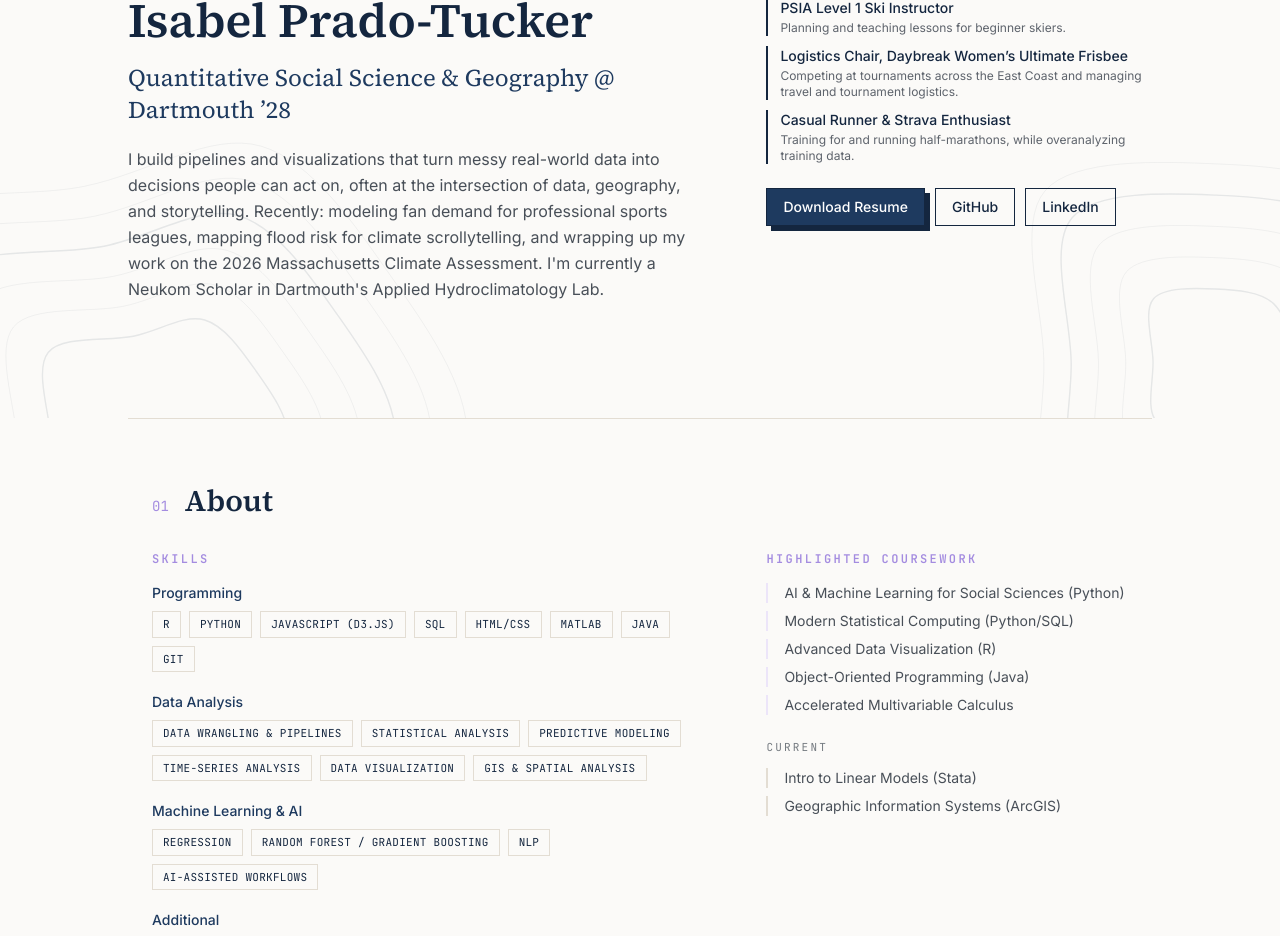
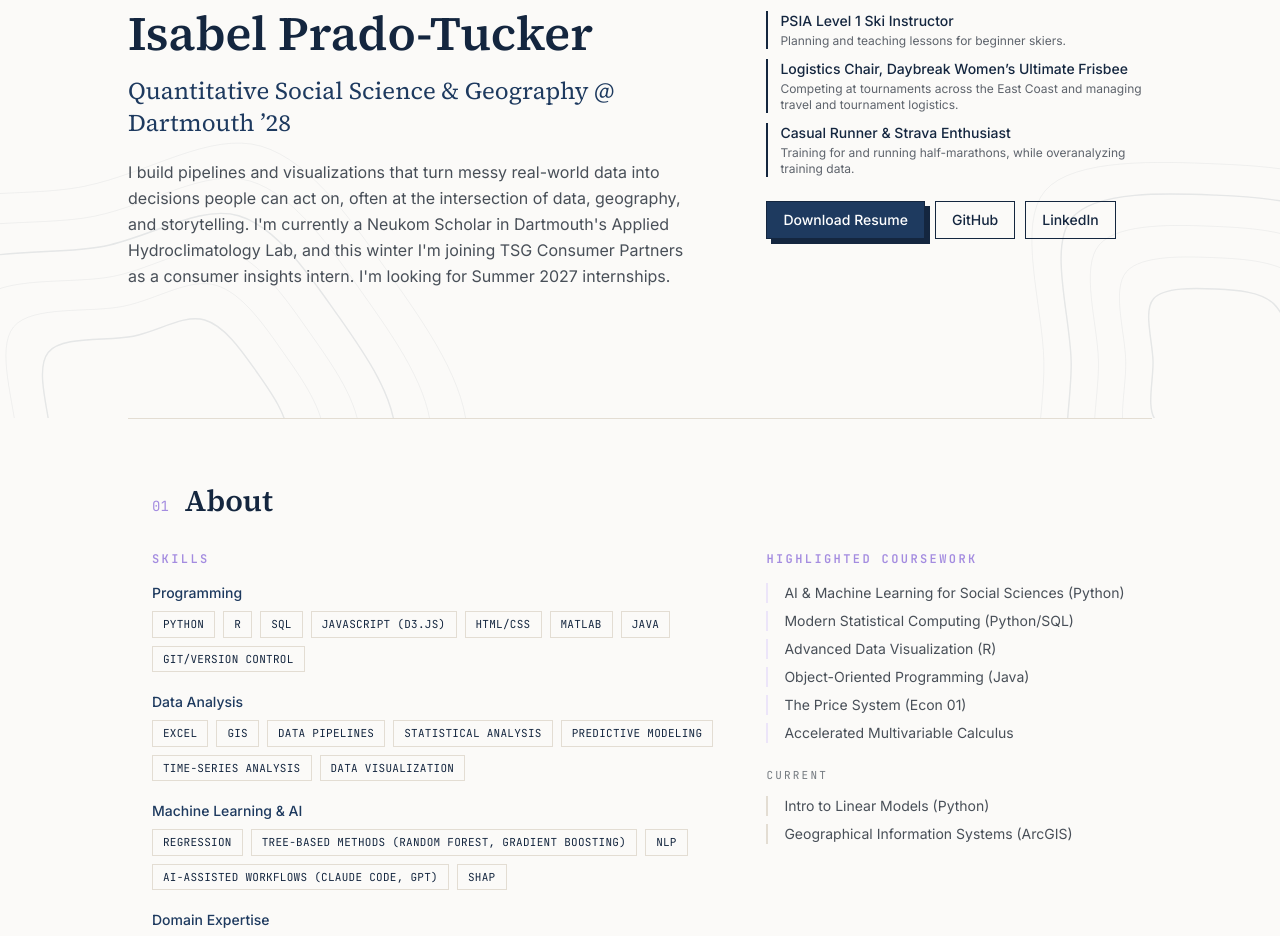
Before and after one commit to isabelpt/portfolio, a React (Vite) app: page / in a window 1280 px wide. Shown: the part 381-1317 px from the top of the page. Built offline with nearby package versions, Linux system fonts and the light colour scheme.

Commit message:
added recent updates

```diff
--- a/src/content/coursework.ts
+++ b/src/content/coursework.ts
@@ -4,7 +4,8 @@ export const coursework = {
     'Modern Statistical Computing (Python/SQL)',
     'Advanced Data Visualization (R)',
     'Object-Oriented Programming (Java)',
+    'The Price System (Econ 01)',
     'Accelerated Multivariable Calculus',
   ],
-  current: ['Intro to Linear Models (Stata)', 'Geographic Information Systems (ArcGIS)'],
+  current: ['Intro to Linear Models (Python)', 'Geographical Information Systems (ArcGIS)'],
 }
--- a/src/content/experience.ts
+++ b/src/content/experience.ts
@@ -1,14 +1,23 @@
 import type { ExperienceItem } from '../types'
 
 export const experience: ExperienceItem[] = [
+  {
+    org: 'TSG Consumer Partners',
+    role: 'Incoming Winter Consumer Insights Intern',
+    location: 'New York, NY',
+    dates: '01/27 – 03/27',
+    bullets: [
+      "Will support TSG's in-house insights team on consumer research for deal diligence and portfolio company strategy, including brand health tracking, survey and alternative data analysis, and AI-enabled reporting tools.",
+    ],
+  },
   {
     org: 'Applied Hydroclimatology Lab, Dartmouth College',
     role: 'Research Assistant, Neukom Scholar',
     location: 'Hanover, NH',
     dates: '01/25 – Present',
     bullets: [
-      'Build and maintain data pipelines in R to ingest, clean, and validate large, sophisticated datasets, applying statistical analysis and predictive modeling to identify significant trends across noisy real-world data.',
-      'Second author for the 2026 Massachusetts Climate Assessment; collaborated with stakeholders across functions and distilled findings into 20+ publication-ready figures and reports.',
+      'Second author for the 2026 Massachusetts Climate Assessment (Precipitation & Storms chapter); analyzed data from multiple sources and distilled findings into 20+ publication-ready figures and written reports, presenting results and policy-relevant recommendations to regulatory and technical stakeholders.',
+      'Build and maintain data pipelines in R to ingest, clean, and validate large, stochastic climate datasets, applying statistical analysis to identify significant trends across noisy real-world data; increased processing efficiency 50% by leveraging AI tools to streamline data pipelines.',
     ],
   },
   {
@@ -17,8 +26,8 @@ export const experience: ExperienceItem[] = [
     location: 'Stanford, CA',
     dates: '06/23 – 06/24',
     bullets: [
-      'Managed and cleaned high-dimensional environmental datasets in Python and R, applying machine learning and statistical methods (PCA, ANOVA, sPLS-DA) to extract insights across 116 chemical compound features.',
-      'Co-authored an original regional environmental toxin study, structuring raw sample data into a clean schema and communicating technical findings.',
+      'Managed and cleaned high-dimensional health datasets in Python and R, applying machine learning and statistical methods (PCA, ANOVA, and sPLS-DA) to extract insights about Ulcerative Colitis biomarkers across 116 chemical features.',
+      'Co-authored an original regional environmental toxin study, structuring raw sample data inputs into a clean schema and communicating technical findings.',
     ],
     links: [
       {
@@ -37,7 +46,7 @@ export const experience: ExperienceItem[] = [
     location: 'New York, NY',
     dates: '03/23 – 07/25',
     bullets: [
-      'Taught foundational Python, SQL, and Swift concepts through technical workshops, remediation sessions, and hands-on activities.',
+      'Taught foundational Python, SQL, and Swift concepts through technical workshops, remediation sessions, and engaging activities to strengthen students’ data manipulation and problem-solving skills.',
       'Developed clear communication strategies to translate technical concepts for non-technical audiences.',
     ],
   },
--- a/src/content/profile.ts
+++ b/src/content/profile.ts
@@ -3,10 +3,9 @@ export const profile = {
   tagline: 'Quantitative Social Science & Geography @ Dartmouth ’28',
   bio: `I build pipelines and visualizations that turn messy real-world data into decisions
     people can act on, often at the intersection of data, geography, and storytelling.
-    Recently: modeling fan demand for professional sports
-    leagues, mapping flood risk for climate scrollytelling, and wrapping up my work on
-    the 2026 Massachusetts Climate Assessment. I'm currently a Neukom Scholar in
-    Dartmouth's Applied Hydroclimatology Lab.`,
+    I'm currently a Neukom Scholar in Dartmouth's Applied Hydroclimatology Lab, and this
+    winter I'm joining TSG Consumer Partners as a consumer insights intern. I'm looking for
+    Summer 2027 internships.`,
   location: 'New York, NY | Palo Alto, CA',
   email: 'isabel.a.prado-tucker.28@dartmouth.edu',
   links: {
--- a/src/content/projects.ts
+++ b/src/content/projects.ts
@@ -29,7 +29,7 @@ export const projects: Project[] = [
     id: 'nwsl-mls-demand',
     title: 'Transit Accessibility & Attendance in the NWSL',
     tagline: 'NWSL Market Study pt. 2',
-    techStack: ['Python', 'Regression', 'Spatial Models'],
+    techStack: ['Python', 'CatBoost', 'SHAP', 'Spatial Models'],
     thumbnail: {
       src: '/thumbnails/gotham-etihad.webp',
       alt: 'Unit chart of Etihad Park seating, each dot one block of fans, filled to show projected attendance against the stadium’s 25,000 capacity.',
--- a/src/content/skills.ts
+++ b/src/content/skills.ts
@@ -1,25 +1,32 @@
 export const skillGroups = [
   {
     label: 'Programming',
-    items: ['R', 'Python', 'JavaScript (D3.js)', 'SQL', 'HTML/CSS', 'MATLAB', 'Java', 'Git'],
+    items: ['Python', 'R', 'SQL', 'JavaScript (D3.js)', 'HTML/CSS', 'MATLAB', 'Java', 'Git/Version Control'],
   },
   {
     label: 'Data Analysis',
     items: [
-      'Data Wrangling & Pipelines',
+      'Excel',
+      'GIS',
+      'Data Pipelines',
       'Statistical Analysis',
       'Predictive Modeling',
       'Time-Series Analysis',
       'Data Visualization',
-      'GIS & Spatial Analysis',
     ],
   },
   {
     label: 'Machine Learning & AI',
-    items: ['Regression', 'Random Forest / Gradient Boosting', 'NLP', 'AI-assisted workflows'],
+    items: [
+      'Regression',
+      'Tree-Based Methods (Random Forest, Gradient Boosting)',
+      'NLP',
+      'AI-assisted workflows (Claude Code, GPT)',
+      'SHAP',
+    ],
   },
   {
-    label: 'Additional',
-    items: ['Research Design', 'Stakeholder Communication', 'Data Storytelling']
-  }
+    label: 'Domain Expertise',
+    items: ['Spatial Analysis', 'Consumer Insights', 'Data Storytelling', 'Stakeholder Communication', 'Research Design'],
+  },
 ]
```
Also changed, not shown: 1 other file (tests, documents, lock files or other folders).
